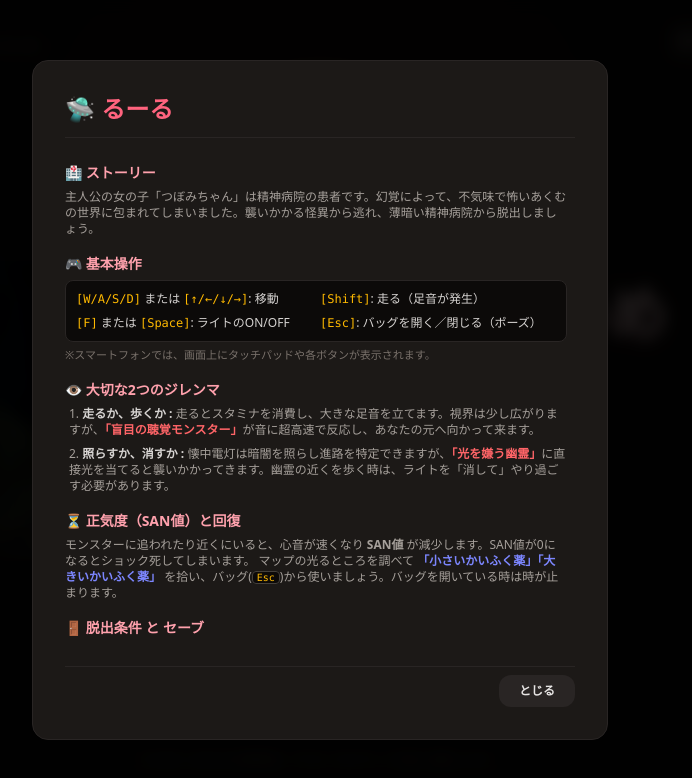
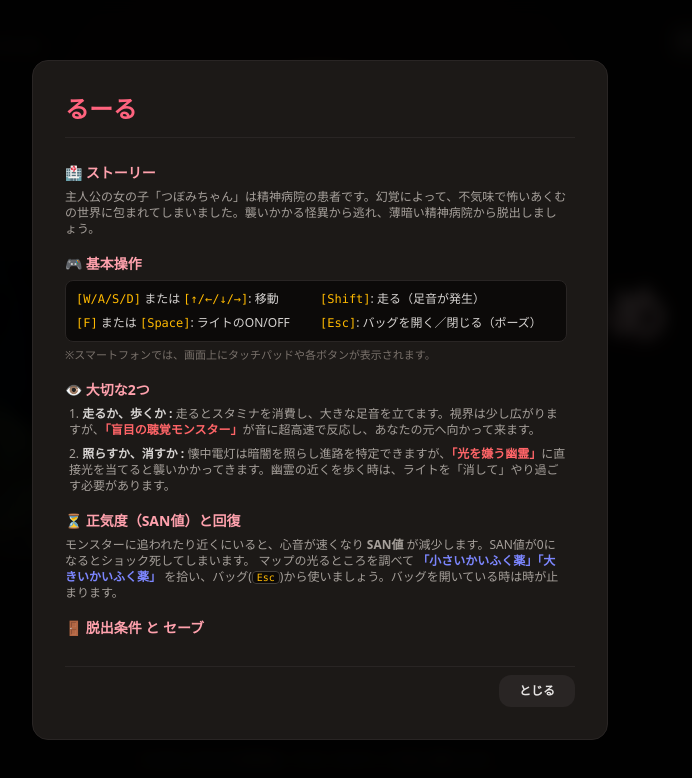
Before and after one commit to hw26a063-creator/This-project-is-tubominoakumu, a React (Vite) app: page / in a window 1280 px wide. Both pictures are taken after a click on the button "るーる". Shown: the top 778 px of the page, without its empty margins (320-1012 px from the left). Built offline with nearby package versions, Linux system fonts and the light colour scheme.

Commit message:
style: remove UFO icon and simplify rule title
Updated the "Rules" modal to remove the UFO icon and shorten the "Important Dilemma" heading for better UI consistency.

```diff
--- a/src/components/Menu.tsx
+++ b/src/components/Menu.tsx
@@ -209,7 +209,7 @@ export default function Menu({ onStart }: MenuProps) {
           >
             <div className="border-b border-stone-800 pb-3" id="rule_title_area">
               <h2 className="text-2xl font-bold font-sans text-rose-400 flex items-center gap-2">
-                🛸 るーる
+                るーる
               </h2>
             </div>
 
@@ -233,7 +233,7 @@ export default function Menu({ onStart }: MenuProps) {
               </div>
 
               <div>
-                <p className="font-semibold text-rose-300 mb-1">👁️ 大切な2つのジレンマ</p>
+                <p className="font-semibold text-rose-300 mb-1">👁️ 大切な2つ</p>
                 <ol className="list-decimal list-inside space-y-2 text-xs text-stone-400 pl-1">
                   <li>
                     <strong className="text-stone-300">走るか、歩くか :</strong> 走るとスタミナを消費し、大きな足音を立てます。視界は少し広がりますが、
```
